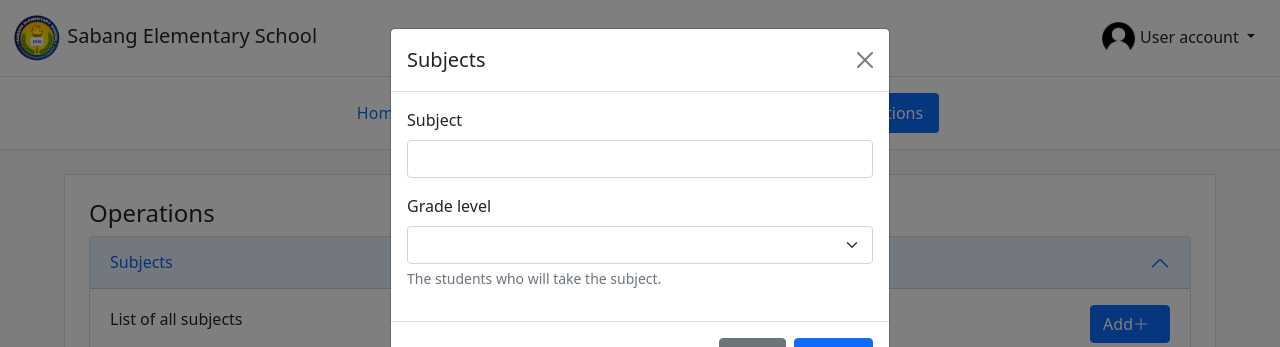
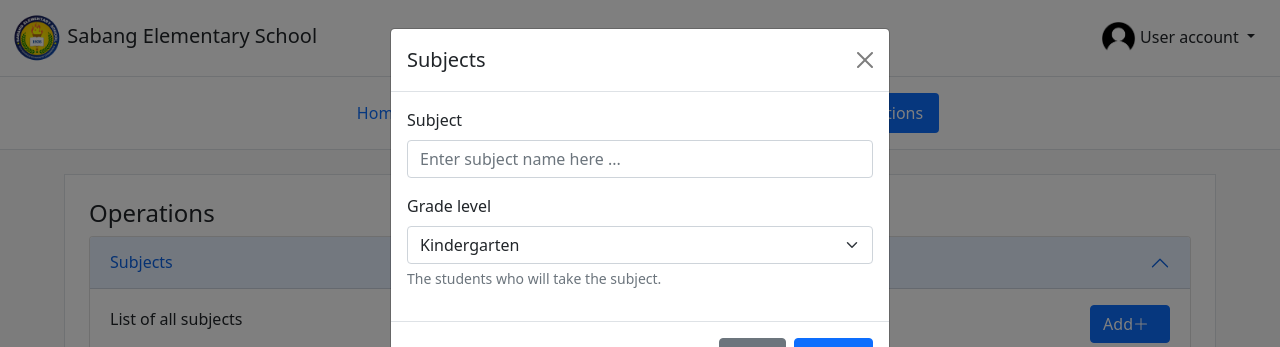
Before and after one commit to justine-135/School-record-management-system, a PHP site: page /operations.php in a window 1280 px wide, after a click on "Add". Shown: the top 347 px of the page. Run offline with PHP 8.4, Linux system fonts and the light colour scheme; data that the repository does not hold is empty.

Commit message:
added placeholders to text

```diff
--- a/partials/subjects_modal.php
+++ b/partials/subjects_modal.php
@@ -8,12 +8,18 @@
             <div class="modal-body">
                 <div class="mb-3">
                     <label for="exampleInputEmail1" class="form-label">Subject</label>
-                    <input type="text" class="form-control" id="exampleInputEmail1" aria-describedby="emailHelp" name="subjects">
+                    <input type="text" class="form-control" id="exampleInputEmail1" aria-describedby="emailHelp" name="subjects" placeholder="Enter subject name here ...">
                 </div>
                 <div class="mb-3">
                     <label for="exampleInputPassword1" class="form-label">Grade level</label>
-                    <select class="form-select grade-level-select" id="grade-level" aria-label="Default select example" name="grade-lvl">
-                        <option value="Kindergarten">Kindergarten</option>
+                    <select class="form-select" id="grade-level" aria-label="Default select example" name="grade-lvl">
+                        <option value="Kindergarten" selected>Kindergarten</option>
+                        <option value="1">Grade 1</option>
+                        <option value="2">Grade 2</option>
+                        <option value="3">Grade 3</option>
+                        <option value="4">Grade 4</option>
+                        <option value="5">Grade 5</option>
+                        <option value="6">Grade 6</option>
                     </select>
                     <div id="emailHelp" class="form-text">The students who will take the subject.</div>
                 </div>
```
